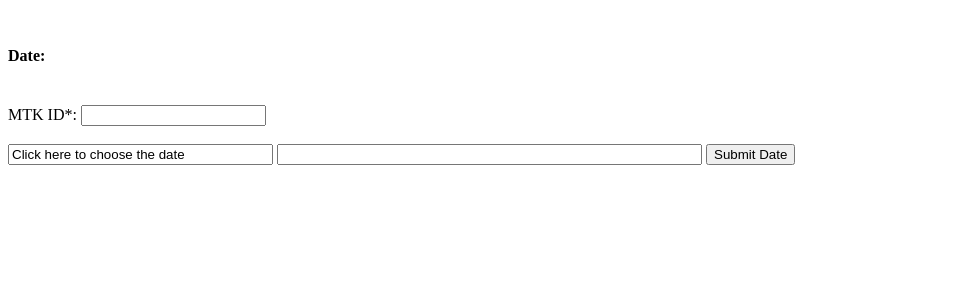
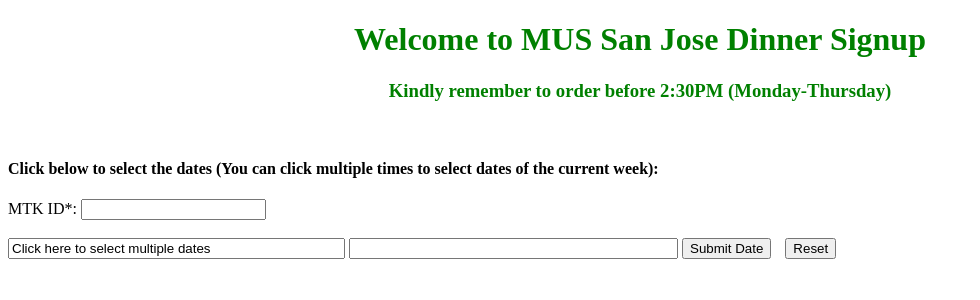
Before and after one commit to ShekharAgrawal15/DinnerBooking, a Flask app: page /dinner in a window 1280 px wide. Shown: the top 300 px of the page, without its empty margins (0-980 px from the left). Run offline with Flask 2, Linux system fonts and the light colour scheme; some libraries are stand-ins or nearby versions.

Commit message:
Webpage changes

```diff
--- a/templates/calendar.html
+++ b/templates/calendar.html
@@ -3,7 +3,9 @@
 <head>
   <meta charset="utf-8">
   <meta name="viewport" content="width=device-width, initial-scale=1">
-  <title> Datepicker </title>
+  <title> Dinner Order </title>
+  <h1 align="center" style="color: green">Welcome to MUS San Jose Dinner Signup</h1>
+  <h3 align="center" style="color: green">Kindly remember to order before 2:30PM (Monday-Thursday)</h3>
 <link rel="stylesheet" href="http://code.jquery.com/ui/1.10.3/themes/smoothness/jquery-ui.css">
 <script src="http://code.jquery.com/jquery-1.9.1.js"></script>
 <script src="http://code.jquery.com/ui/1.10.3/jquery-ui.js"></script>
@@ -12,59 +14,33 @@
 
 <div id="calendar_container" class="container">
 	<br>
-	<h4>Date:</h4>
-	<br>
+	<h4>Click below to select the dates (You can click multiple times to select dates of the current week):</h4>
 	<form id="calendar-page-form" action="" class="form-inline" method="post">
         MTK ID*:
         <input type="text" id="mtkid" name="mtkid" required><br><br>
-        <input type="text" id="datepicker" size="30" value="Click here to choose the date">
-        <input type="text" id="selected_dates" size="50">
+        <input type="text" id="datepicker" size="39" value="Click here to select multiple dates">
+        <input type="text" id="selected_dates" size="38">
 	    <input type="submit" class="btn btn-default" value="Submit Date">
+        <button type="reset" value="Reset" style="margin-left: 10px" size=""20>Reset</button>
     </form>
 </div>
   <script>
     var date_selected = ''
-//    var $date_val = ''
-   disableMonday = function(date) {
-   console.log(date);
-   var day = date.getDay();
-   if (day == 0) {
-      return [false] ;
-   }
-   else {
-       return [true] ;
-   }
-   }
-
     $( function() {
       $( "#datepicker" ).datepicker({
           firstDay: 1,
           beforeShowDay: function (date) {
-            //var monday = new Date("June 1, 2013 00:00:00"); Used it for testing
-
-            //Get today's date
             var monday = new Date();
-
-            //Set the time of today's date to 00:00:00
             monday.setHours(0,0,0,0);
-
             monday.setDate(monday.getDate() + 1 - (monday.getDay() || 4));
-
-            //Set the Date to Monday
             var sunday = new Date(monday);
-
-            //Now add 6 to Monday to get the Date of Sunday (End of that Week)
             sunday.setDate(monday.getDate() + 3);
-
-            //Now return the enabled and disabled dates to datepicker
             return [(date >= monday && date <= sunday), ''];
         } });
       $( "#datepicker" ).on( "change", function() {
          var selected = $(this).val();
          $('#selected_dates').val($('#selected_dates').val() + selected + '; ');
          date_selected = selected;
-//       $date_val += $( "#datepicker" ).datepicker( "option", "dateFormat", $( this ).val() );
-//      console.log($('#datepicker').val());
       });
     } );
 
@@ -82,11 +58,9 @@
     })
     .done(function(data) {
       if (data.success) {
-        alert(data.success)
         window.location.href = '/home'
       }
       else {
-        alert(data.error)
         window.location.href = '/dinner'
       }
     });
```
